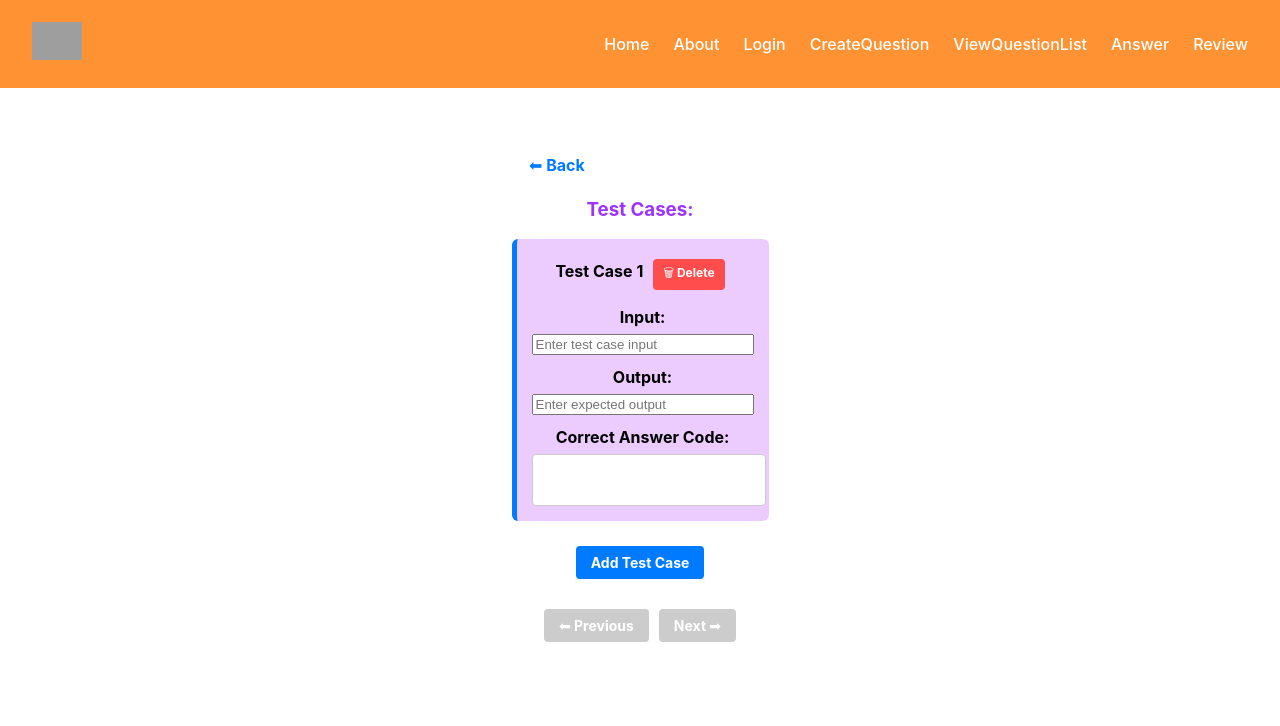
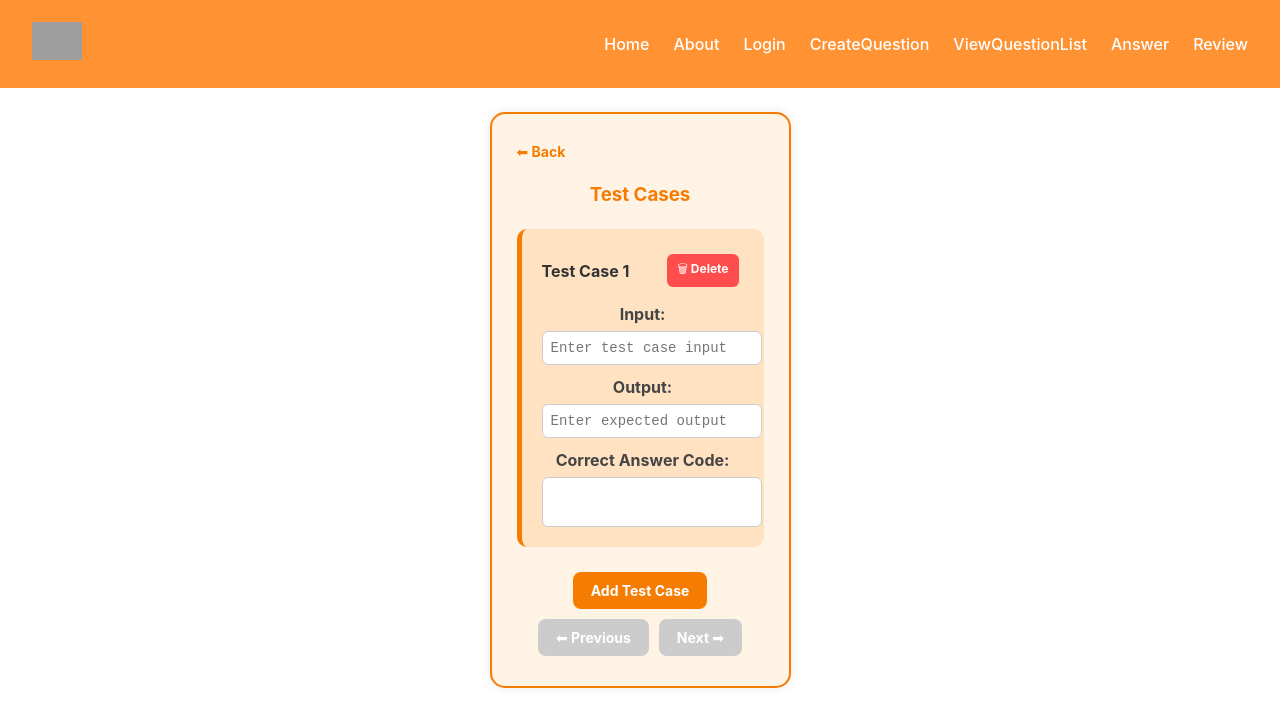
Before and after one commit to t1ww/SE65-Senior-project, a Vue app in the folder frontend/SE65-SENIOR-PROJECT/: page /test-case in a window 1280 px wide. Shown: the top 726 px of the page. Built offline with nearby package versions, Linux system fonts and the light colour scheme; grey boxes are pictures that could not be loaded.

Commit message:
updated view testcases

```diff
--- a/frontend/SE65-SENIOR-PROJECT/src/pages/TestCase.vue
+++ b/frontend/SE65-SENIOR-PROJECT/src/pages/TestCase.vue
@@ -1,7 +1,7 @@
 <script setup lang="ts">
 import { ref, computed, onMounted, watch } from "vue";
 
-const correctCode = ref('');
+const correctCode = ref("");
 
 const loadTestCases = () => {
   const storedTestCases = localStorage.getItem("testCases");
@@ -86,19 +86,17 @@ onMounted(() => {
   currentPage.value = 0;
   saveTestCases();
 });
-
 </script>
-
 
 <template>
   <div class="container">
+    <div class="content-box">
       <div class="back-button">
         <router-link to="/create-question">⬅ Back</router-link>
       </div>
 
-    <h3>Test Cases:</h3>
+      <h3>Test Cases</h3>
 
-    <!-- test cases -->
       <div class="test-case-list">
         <div v-for="(testCase, index) in paginatedTestCases" :key="index" class="test-case-item">
           <div class="test-case-header">
@@ -114,7 +112,7 @@ onMounted(() => {
             <input v-model="testCase.output" placeholder="Enter expected output" />
           </div>
           <div class="input-group">
-          <label for="correctCode">Correct Answer Code:</label>
+            <label>Correct Answer Code:</label>
             <textarea v-model="correctCode" required />
           </div>
         </div>
@@ -129,15 +127,22 @@ onMounted(() => {
         <button @click="nextPage" :disabled="(currentPage + 1) * itemsPerPage >= questionData.testCases.length">Next ➡</button>
       </div>
     </div>
+  </div>
 </template>
-
 
 <style scoped>
 .container {
   max-width: 600px;
-  margin: 0 auto;
+  margin: 40px auto;
   padding: 20px;
-  text-align: center;
+}
+
+.content-box {
+  border: 2px solid #f57c00;
+  border-radius: 15px;
+  padding: 25px;
+  background-color: #fff3e6;
+  box-shadow: 0 0 10px rgba(0, 0, 0, 0.1);
 }
 
 .back-button {
@@ -146,9 +151,10 @@ onMounted(() => {
 }
 
 .back-button a {
-  color: #007bff;
+  color: #f57c00;
   text-decoration: none;
   font-weight: bold;
+  font-size: 14px;
 }
 
 .back-button a:hover {
@@ -156,27 +162,31 @@ onMounted(() => {
 }
 
 h3 {
-  color: #9c33ff;
+  color: #f57c00;
   text-align: center;
-  margin-bottom: 15px;
+  margin-bottom: 20px;
 }
 
 .test-case-list {
-  color: black;
   display: flex;
   flex-direction: column;
-  gap: 15px;
-  align-items: center;
+  gap: 20px;
 }
 
 .test-case-item {
-  width: 100%;
-  max-width: 500px;
-  padding: 15px;
-  border-left: 5px solid #007bff;
-  background: rgb(236, 203, 255);
-  border-radius: 6px;
-  text-align: center;
+  background-color: #ffe2c2;
+  border-left: 5px solid #f57c00;
+  padding: 20px;
+  border-radius: 10px;
+}
+
+.test-case-header {
+  display: flex;
+  justify-content: space-between;
+  align-items: center;
+  font-weight: bold;
+  margin-bottom: 10px;
+  color: #333;
 }
 
 .input-group {
@@ -188,42 +198,40 @@ h3 {
 .input-group label {
   font-weight: bold;
   margin-bottom: 5px;
+  color: #444;
 }
 
+input,
 textarea {
   width: 100%;
-  max-width: 400px;
-  min-height: 40px;
   border: 1px solid #ccc;
-  border-radius: 4px;
-  padding: 5px;
+  border-radius: 6px;
+  padding: 8px;
+  font-size: 14px;
+  font-family: monospace;
+  resize: none;
 }
 
 .add-button {
-  margin-top: 20px;
-}
-
-.pagination {
-  display: flex;
-  justify-content: center;
+  text-align: center;
   margin-top: 20px;
 }
 
 button {
-  padding: 8px 15px;
+  background-color: #f57c00;
+  color: white;
+  border: none;
+  border-radius: 8px;
+  padding: 10px 18px;
   font-size: 14px;
   font-weight: bold;
-  background-color: #007bff;
-  color: white;
-  border: none;
-  border-radius: 4px;
   cursor: pointer;
-  transition: 0.3s;
+  transition: background-color 0.3s ease;
   margin: 5px;
 }
 
 button:hover {
-  background-color: #0056b3;
+  background-color: #e06600;
 }
 
 button:disabled {
@@ -233,21 +241,12 @@ button:disabled {
 
 .delete-button {
   background-color: #ff4d4d;
-  color: white;
-  border: none;
-  padding: 5px 10px;
-  border-radius: 4px;
-  cursor: pointer;
-  margin-left: 10px;
   font-size: 12px;
+  padding: 6px 10px;
+  border-radius: 6px;
 }
 
 .delete-button:hover {
   background-color: #cc0000;
 }
-
-textarea {
-    width: 100%;
-    resize: none;  /* Prevent resizing */
-}
 </style>
```
Lines whose indentation alone changed are shown as unchanged.
